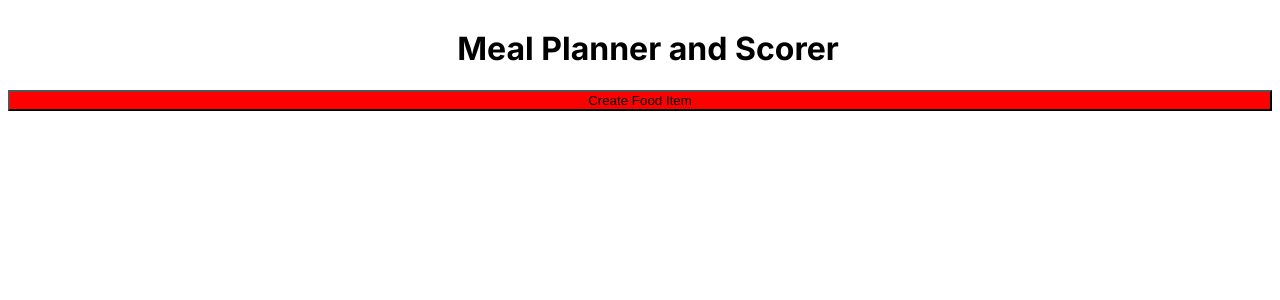
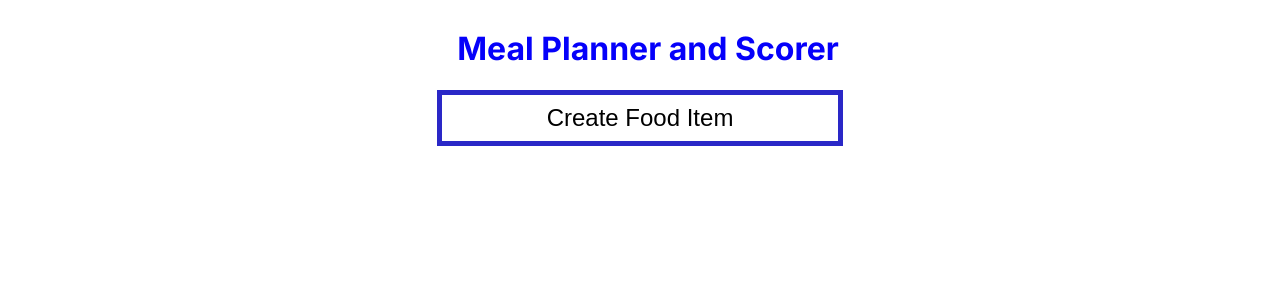
Before and after one commit to jcsmileyjr/MealScorer, a Next.js app in the folder mealscorer/: page / in a window 1280 px wide. Shown: the top 300 px of the page. Built offline with nearby package versions, Linux system fonts and the light colour scheme.

Commit message:
Style CTAButtons and its containerrs

```diff
--- a/mealscorer/src/app/page.js
+++ b/mealscorer/src/app/page.js
@@ -8,7 +8,9 @@ export default function Home() {
   return (
     <main className={styles.main}>
       <Header />
-      <CTAButton title="Create Food Item" />
+      <section className={styles.createFoodButtonContainer}>
+        <CTAButton title="Create Food Item" />
+      </section>
     </main>
   )
 }
--- a/mealscorer/src/app/page.module.css
+++ b/mealscorer/src/app/page.module.css
@@ -6,3 +6,9 @@
   padding: 6rem; */
   min-height: 100vh;
 }
+
+.createFoodButtonContainer {
+  display: flex;
+  flex-direction: column;
+  align-items: center;
+}
--- a/mealscorer/src/component/CTAButton/ctaButton.module.css
+++ b/mealscorer/src/component/CTAButton/ctaButton.module.css
@@ -1,3 +1,20 @@
 .container {
-    background-color: red;
+    color: #2A28C7;
+    border: 5px solid #2A28C7;
+    min-width: 40%;
+    padding: .5rem;
 }
+
+@media screen and (min-width: 600px) {
+    .container {
+        min-width: 30%;
+    }
+}
+
+.ctaButton {
+    border: none;
+    background-color: transparent;
+    height: 100%;
+    width: 100%;
+    font-size: 1.5rem;
+}
--- a/mealscorer/src/component/CTAButton/page.js
+++ b/mealscorer/src/component/CTAButton/page.js
@@ -1,8 +1,11 @@
 import styles from "./ctaButton.module.css";
+import Link from "next/link";
 export default async function CTAButton ({title, link}) {
     return(
-        <button className={styles.container}>
-            {title}
-        </button>
+        <Link className={styles.container} href={`/${encodeURIComponent(link)}`}>
+            <button className={styles.ctaButton} >
+                {title}
+            </button>
+        </Link>
     )
 }
--- a/mealscorer/src/component/Header/header.module.css
+++ b/mealscorer/src/component/Header/header.module.css
@@ -2,4 +2,5 @@
 .container {
     min-width: 100vw;
     text-align: center;
+    color: #0500FA;
 }
```
